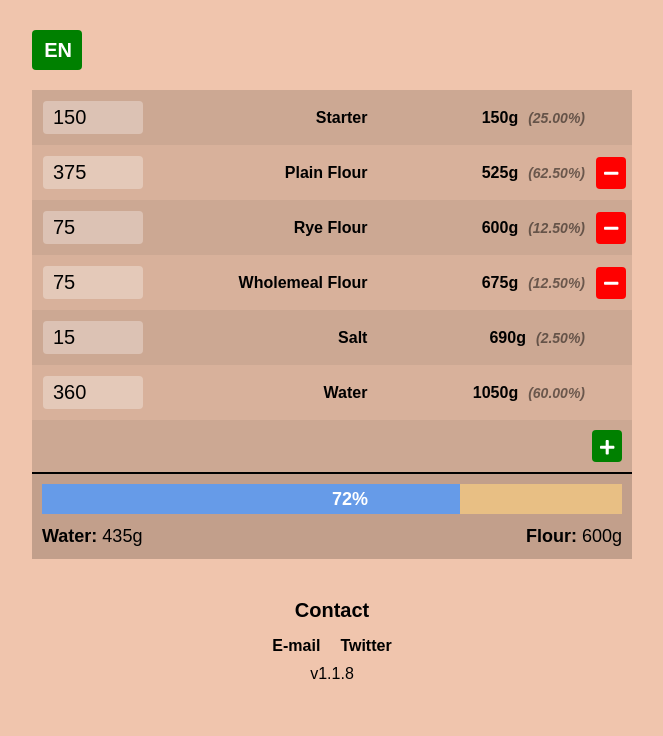
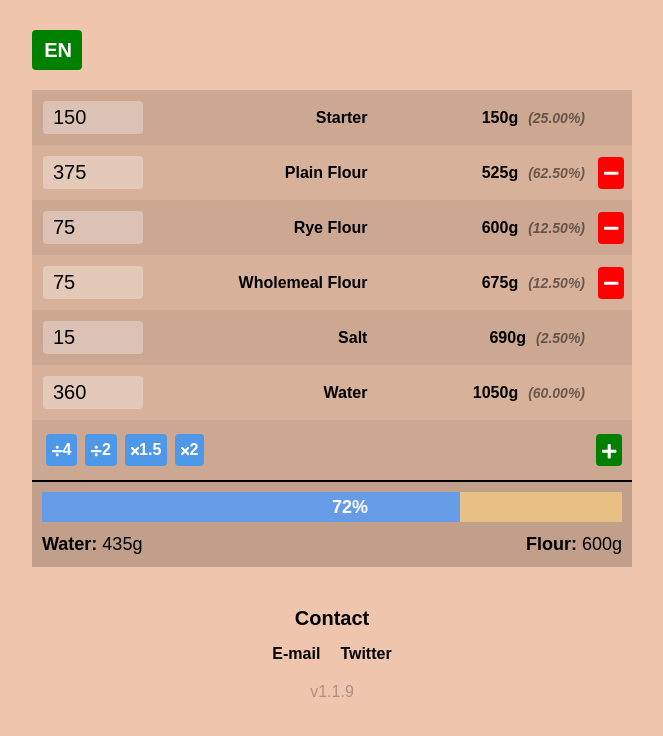
Before and after one commit to ZeeCoder/bread, a React (Create React App) app: page / in a window 1280 px wide. Shown: the top 736 px of the page, without its empty margins (308-971 px from the left). Built offline with nearby package versions, Linux system fonts and the light colour scheme.

Commit message:
multipliers

```diff
--- a/package.json
+++ b/package.json
@@ -1,6 +1,6 @@
 {
   "name": "bread",
-  "version": "1.1.8",
+  "version": "1.1.9",
   "private": true,
   "dependencies": {
     "@fortawesome/fontawesome-svg-core": "^1.2.25",
--- a/src/App/App.module.css
+++ b/src/App/App.module.css
@@ -17,6 +17,9 @@
 
 .version {
   text-align: center;
+  opacity: 0.4;
+  color: #444;
+  margin-top: 10px;
 }
 
 .contactTitle {
--- a/src/Calculator/Calculator.js
+++ b/src/Calculator/Calculator.js
@@ -4,7 +4,12 @@ import PropTypes from "prop-types";
 import { LanguageContext } from "../language-context";
 import nanoid from "nanoid";
 import { FontAwesomeIcon } from "@fortawesome/react-fontawesome";
-import { faPlus, faMinus } from "@fortawesome/free-solid-svg-icons";
+import {
+  faPlus,
+  faMinus,
+  faTimes,
+  faDivide
+} from "@fortawesome/free-solid-svg-icons";
 
 export const TYPE__SALT = "salt";
 export const TYPE__WATER = "water";
@@ -63,6 +68,16 @@ const reducer = (state, action) => {
       return {
         ...state,
         ingredients: [...state.ingredients, payload.ingredient]
+      };
+    case "multiply":
+      return {
+        ...state,
+        ingredients: state.ingredients.map(ingredient => ({
+          ...ingredient,
+          flourWeight: ingredient.flourWeight * payload.multiplier,
+          waterWeight: ingredient.waterWeight * payload.multiplier,
+          saltWeight: ingredient.saltWeight * payload.multiplier
+        }))
       };
     default:
       console.error("unrecognised action");
@@ -210,7 +225,7 @@ const Calculator = ({ recipe: loadedRecipe }) => {
               if (ingredient.type === TYPE__FLOUR) {
                 return (
                   <button
-                    className={styles.removeBtn}
+                    className={`${styles.btn} ${styles.btnRemove}`}
                     onClick={() =>
                       dispatch({
                         type: "removeIngredient",
@@ -229,8 +244,57 @@ const Calculator = ({ recipe: loadedRecipe }) => {
         )}
         <tr className={styles.ingredient}>
           <td colSpan={4} className={styles.ingredientEmpty}>
+            <div className={styles.toolbar}>
+              <div className={styles.multipliers}>
                 <button
-              className={styles.addBtn}
+                  className={`${styles.btn} ${styles.btnMultiply}`}
+                  onClick={() =>
+                    dispatch({
+                      type: "multiply",
+                      multiplier: 0.25
+                    })
+                  }
+                >
+                  <FontAwesomeIcon icon={faDivide} size="xs" />4
+                </button>
+                <button
+                  className={`${styles.btn} ${styles.btnMultiply}`}
+                  onClick={() =>
+                    dispatch({
+                      type: "multiply",
+                      multiplier: 0.5
+                    })
+                  }
+                >
+                  <FontAwesomeIcon icon={faDivide} size="xs" />2
+                </button>
+                <button
+                  className={`${styles.btn} ${styles.btnMultiply}`}
+                  onClick={() =>
+                    dispatch({
+                      type: "multiply",
+                      multiplier: 1.5
+                    })
+                  }
+                >
+                  <FontAwesomeIcon icon={faTimes} size="xs" />
+                  1.5
+                </button>
+                <button
+                  className={`${styles.btn} ${styles.btnMultiply}`}
+                  onClick={() =>
+                    dispatch({
+                      type: "multiply",
+                      multiplier: 2
+                    })
+                  }
+                >
+                  <FontAwesomeIcon icon={faTimes} size="xs" />2
+                </button>
+              </div>
+              <div>
+                <button
+                  className={`${styles.btn} ${styles.btnAdd}`}
                   onClick={() => {
                     // todo support adding with label and different types on top of flour
                     dispatch({
@@ -250,6 +314,8 @@ const Calculator = ({ recipe: loadedRecipe }) => {
                 >
                   <FontAwesomeIcon icon={faPlus} size="xs" />
                 </button>
+              </div>
+            </div>
           </td>
         </tr>
         <tr className={styles.summary}>{renderSummary()}</tr>
--- a/src/Calculator/Calculator.module.css
+++ b/src/Calculator/Calculator.module.css
@@ -67,32 +67,41 @@
   text-align: center;
 }
 
-.removeBtn {
+.btn {
   border: none;
   font-weight: bold;
-  background: red;
   color: white;
   height: auto;
   line-height: 30px;
   text-align: center;
-  width: 30px;
   border-radius: 4px;
   font-size: 22px;
   cursor: pointer;
 }
 
-.addBtn {
-  border: none;
-  font-weight: bold;
+.toolbar {
+  display: flex;
+  width: 100%;
+  align-items: center;
+}
+
+.multipliers {
+  flex: 1;
+  text-align: left;
+}
+
+.btnRemove {
+  background: red;
+}
+
+.btnAdd {
   background: green;
-  color: white;
-  height: auto;
-  line-height: 30px;
-  text-align: center;
-  width: 30px;
-  border-radius: 4px;
-  font-size: 22px;
-  cursor: pointer;
+}
+
+.btnMultiply {
+  background: #4d98e8;
+  font-size: 16px;
+  margin: 4px;
 }
 
 .summary {
```
Also changed, not shown: 2 other files (tests, documents, lock files or other folders). Lines whose indentation alone changed are shown as unchanged.
